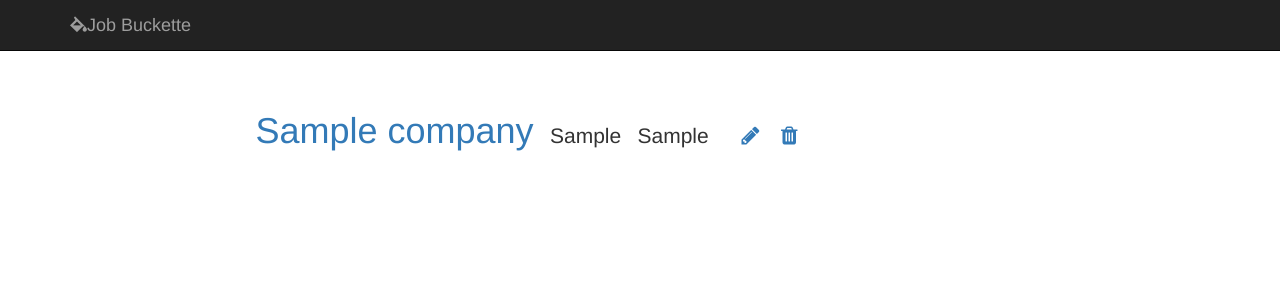
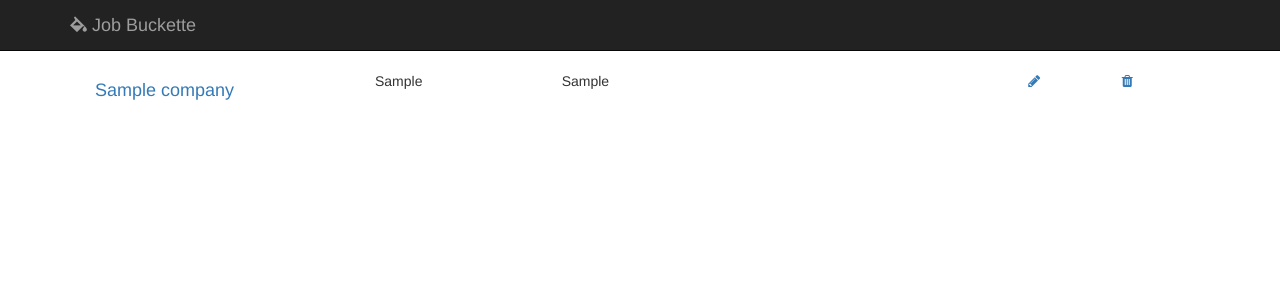
Before and after one commit to josianed/jobbuckette, a Flask app: page / in a window 1280 px wide. Shown: the top 300 px of the page. Run offline with Flask 2, Linux system fonts and the light colour scheme; tables that the repository leaves empty hold one stand-in row (values such as "Sample post"); some libraries are stand-ins or nearby versions; some web fonts are replaced.

Commit message:
Fix layout of company list on main page

```diff
--- a/jobbuckette/static/css/main.css
+++ b/jobbuckette/static/css/main.css
@@ -3,7 +3,12 @@ div.metadata {
     font-size: 1.5em;
 }
 
-.company-properties {
+.companies {
+  margin-right: 10px;
+  margin-left: 10px;
+}
+
+.company {
   display: inline-block;
-  margin-right: 0.5em;
+  font-size: 1em;
 }
--- a/jobbuckette/templates/base.html
+++ b/jobbuckette/templates/base.html
@@ -10,7 +10,7 @@
         <!-- CSS -->
         <!-- Bootstrap -->
         <link rel="stylesheet" href="//netdna.bootstrapcdn.com/bootstrap/3.1.1/css/bootstrap.min.css">
-        <!-- Blog -->
+        <!-- Job Buckette -->
         <link rel="stylesheet" href="{{ url_for('static', filename='css/main.css') }}">
         <!-- Icons -->
         <link rel="stylesheet" href="{{ url_for('static', filename='icons/fa-icons/css/font-awesome.min.css') }}">
@@ -32,7 +32,7 @@
                         <span class="icon-bar"></span>
                         <span class="icon-bar"></span>
                     </button>
-                    <a class="navbar-brand" href="{{ url_for('companies') }}"><span class='ion-paintbucket'></span>Job Buckette</a>
+                    <a class="navbar-brand" href="{{ url_for('companies') }}"><span class='ion-paintbucket'></span>&nbsp;Job Buckette&nbsp;</a>
                 </div>
                 <div class="collapse navbar-collapse">
                     <ul class="nav navbar-nav navbar-right">
--- a/jobbuckette/templates/macros.html
+++ b/jobbuckette/templates/macros.html
@@ -1,28 +1,32 @@
 {% macro render_company(company) %}
-<div class="company">
-    <div class="col-md-8 text-right metadata">
-      <!-- {{ company.name }} &nbsp; -->
-      <div class="text-right company-properties">
-          <h1>
+<div class="row companies">
+    <div class="col-md-3 company">
+          <h4>
             <a href="/company/{{ company.id - 1 }}">
-              {{ company.name }}
+              {{ company.name | markdown}}
             </a>
-          </h1>
+          </h4>
       </div>
-      <div class="company-properties">
+      <div class="col-md-2 company">
         {{ company.location | markdown }}
       </div>
-      <div class="company-properties">
+      <div class="col-md-2 company">
         {{ company.industry | markdown }}
       </div>
-      <div class="company-properties"><a>
-        {{ company.link_to_website | markdown }}
-      </a></div>
-
-      <a class="edit" id="edit" href="/company/{{ company.id - 1 }}/edit"><span class="fa fa-pencil">&nbsp; &nbsp;</span></a>
-      <a class="delete" id="delete" href="/company/{{ company.id - 1 }}/confirm-delete"><span class="fa fa-trash"></span>&nbsp; &nbsp;</a>
-
+      <div class="col-md-3 company">
+        <a>
+          {{ company.link_to_website | markdown }}
+        </a>
       </div>
-
+      <div class="col-md-1 company">
+        <a class="edit" id="edit" href="/company/{{ company.id - 1 }}/edit">
+          <span class="fa fa-pencil">&nbsp; &nbsp;</span>
+        </a>
+      </div>
+      <div class="col-md-1 company">
+        <a class="delete" id="delete" href="/company/{{ company.id - 1 }}/confirm-delete">
+          <span class="fa fa-trash">&nbsp; &nbsp;</span>
+        </a>
+      </div>
 </div>
 {% endmacro %}
```
